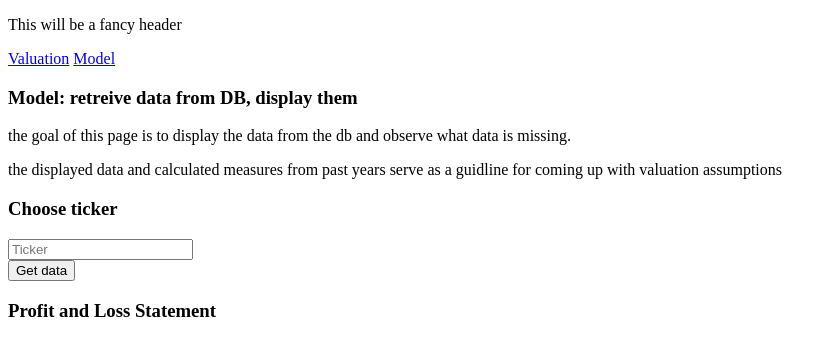
After one commit to AdamLiterak/Valuation-App, a Flask app: page /model in a window 1280 px wide. The commit adds this page. Shown: the top 356 px of the page, without its empty margins (0-837 px from the left). Run offline with Flask 2, Linux system fonts and the light colour scheme; some libraries are stand-ins or nearby versions.

Commit message:
added model, connected to the db, separate .sql file

```diff
--- a/main.py
+++ b/main.py
@@ -1,48 +1,109 @@
+import re
 from flask import Flask, render_template, request
 import yfinance as yf
 import pandas as pd
+from cs50 import SQL
+from helpers import add, stock_screener
 
-from cs50 import SQL
-
-from helpers import add, stock_screener
+# 1. download proper data on command into a database
+# 2. view data from the database + add missing data manually
+# 3. calculate the value of the company
+# 4. print out the report inlcuding the value and the assumptions under the model.
+# 5. addition: matrix with variances in value based on some changing input, chart showing some info about the stock
 
 #export FLASK_APP=main.py
 #q for exiting git commands in terminal
 #token: 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
-#test1
-#test2
 
 app = Flask(__name__)
+db = SQL("sqlite:///data_1.db")
 
-db = SQL("sqlite:///data.db")
+#reading a sql query file
+file = open("query.sql")
+queries = file.read()
+file.close()
+queries_list = queries.split(";")
 
+#FUNCTIONS
+
+
+#ROUTES
 @app.route('/')
 def hello_world():
   return render_template("index.html")
 
+@app.route('/model', methods=["GET","POST"])
+def model():
+  if request.method == "POST":
+    ticker = request.form.get("ticker")
+    pnl = db.execute(queries_list[0], ticker)
+    columns = []
+    for i in pnl[0]:
+      columns.append(i)
+
+    return render_template("model.html", columns=columns, pnl=pnl)
+
+  else:
+    return render_template("model.html")
 
 @app.route('/valuation', methods=["GET", "POST"])
 def valuation():
 
   if request.method == "POST":
+
     ticker = request.form.get("ticker")
-    ticker_list = [ticker]
-    discount_rate = request.form.get("discount_rate")
+    # ticker_list = [ticker]
 
-    info = stock_screener(ticker_list)
+    # discount_rate = request.form.get("discount_rate")
 
-    company_details = info[0]['longBusinessSummary']
+    #COMPANY DATA - rework this to use list of needed data
+    #info = stock_screener(ticker_list)
 
-    #dividend discount model
-    dividend_yield = float(info[0]['dividendYield'])
-    current_price = float(info[0]['currentPrice'])
-    dividend = float(dividend_yield * current_price)
-    payout_ratio = float(info[0]['payoutRatio'])
-    value_ddm = dividend / discount_rate
+    #creating an yf onject
+    ticker_yf = yf.Ticker(ticker)
+
+    info = ticker_yf.info
+    revenues = ticker_yf.earnings
+
+    bs = ticker_yf.balance_sheet
+    cf = ticker_yf.cashflow
+
+    major_holders = ticker_yf.major_holders
+    institutional_holders = ticker_yf.institutional_holders
 
 
+    # company_details = info[0]['longBusinessSummary']
+    # dividend_yield = float(info[0]['dividendYield'])
+    # current_price = float(info[0]['regularMarketPrice'])
+    # dividend_per_share = float(dividend_yield * current_price)
+    # market_cap = float(info[0]['marketCap'])
+    # shares = float(info[0]['sharesOutstanding'])
+    # market_cap = float(info[0][''])
+    # market_cap = float(info[0][''])
+    # payout_ratio = float(info[0]['payoutRatio'])
+    # value_ddm = dividend / discount_rate
+    # calculated_price = market_cap / shares
 
-    return render_template("valuation.html", ticker=ticker, info=info, company_details=company_details, dividend=dividend, payout_ratio=payout_ratio, value_ddm=value_ddm, discount_rate=discount_rate)
+
+    #rendering the webpage, importing variables
+    return render_template("valuation.html",
+    ticker=ticker,
+    info=info,
+    # company_details=company_details,
+    # current_price=current_price,
+    # dividend_yield=dividend_yield,
+    # dividend_per_share=dividend_per_share,
+    # market_cap=market_cap,
+    # shares=shares,
+    # calculated_price=calculated_price,
+    revenues=revenues,
+    bs=bs,
+    cf=cf,
+    major_holders=major_holders,
+    institutional_holders=institutional_holders,
+    # value_ddm=value_ddm,
+    # discount_rate=discount_rate)
+    )
 
   else:
     return render_template("valuation.html")
--- /dev/null
+++ b/notes.txt
@@ -0,0 +1 @@
+yfinance info: https://algotrading101.com/learn/yfinance-guide/
--- /dev/null
+++ b/query.sql
@@ -0,0 +1,29 @@
+-- FILE CONTAINING SQL QUERIES USED
+
+-- q[0]: pnl
+SELECT
+    *
+FROM
+    (SELECT
+        item,
+        SUM(CASE WHEN period = "2017" THEN value ELSE 0 END) AS "2017",
+        SUM(CASE WHEN period = "2018" THEN value ELSE 0 END) AS "2018",
+        SUM(CASE WHEN period = "2019" THEN value ELSE 0 END) AS "2019",
+        SUM(CASE WHEN period = "2020" THEN value ELSE 0 END) AS "2020",
+        SUM(CASE WHEN period = "2021" THEN value ELSE 0 END) AS "2021"
+    FROM
+        pnl
+    GROUP BY
+        item
+    HAVING
+        ticker = ?
+    ORDER BY
+        item)
+WHERE
+    item="revenue" or item="ebitda";
+
+-- q[1]: test
+SELECT * FROM X;
+
+-- q[2]: test
+SELECT * FROM pnl WHERE ticker = ?;
--- a/templates/layout.html
+++ b/templates/layout.html
@@ -9,6 +9,7 @@
       <p>This will be a fancy header</p>
       <header>
         <a href="/valuation">Valuation</a>
+        <a href="/model">Model</a>
       </header>
 
       <main>
--- /dev/null
+++ b/templates/model.html
@@ -0,0 +1,49 @@
+{% extends "layout.html" %}
+
+{% block title %}
+    History
+{% endblock %}
+
+{% block main %}
+
+  <div>
+    <h3>Model: retreive data from DB, display them</h3>
+    <p>the goal of this page is to display the data from the db and observe what data is missing.</p>
+    <p>the displayed data and calculated measures from past years serve as a guidline for coming up with valuation assumptions</p>
+  </div>
+
+  <h3>Choose ticker</h3>
+
+  <form action="/model" method="post">
+
+    <div>
+      <input autocomplete="off" name="ticker" placeholder="Ticker" type="text">
+    </div>
+
+    <button type="submit">Get data</button>
+  </form>
+
+  <h3>Profit and Loss Statement</h3>
+
+  <table style="width:100%">
+
+    <tr>
+      {% for i in columns %}
+      <th>{{ i }}</th>
+      {% endfor %}
+    </tr>
+
+    {% for i in pnl %}
+
+      <tr>
+        {% for j in columns %}
+        <td>{{ i[j] }}</td>
+        {% endfor %}
+      </tr>
+
+    {% endfor %}
+
+  </table>
+
+
+{% endblock %}
```
Also changed, not shown: api_connection_fmp.py (added, +14 -0 lines), save_to_db.py (added, +78 -0 lines), templates/valuation.html (+19 -4 lines), test.py (added, +7 -0 lines), data.db, data_1.db (added), 5 other files.
